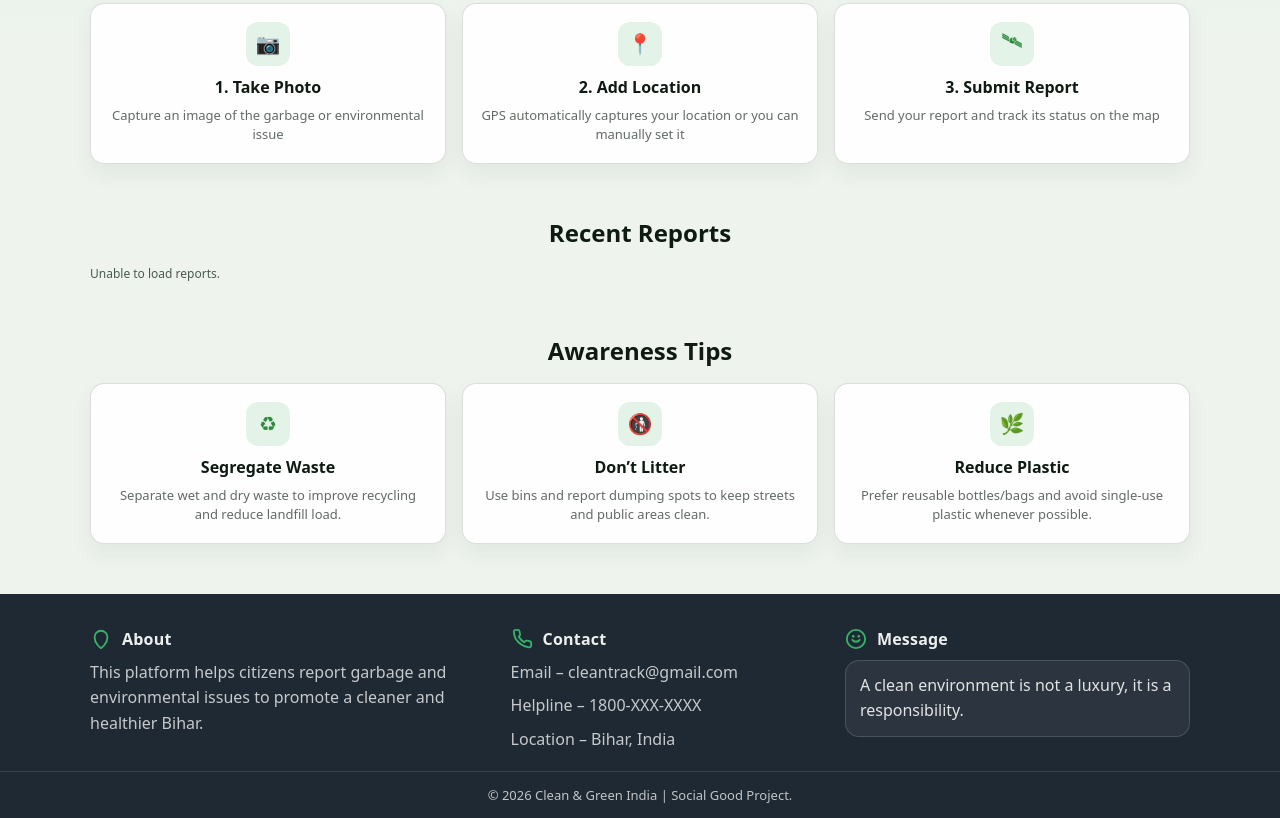
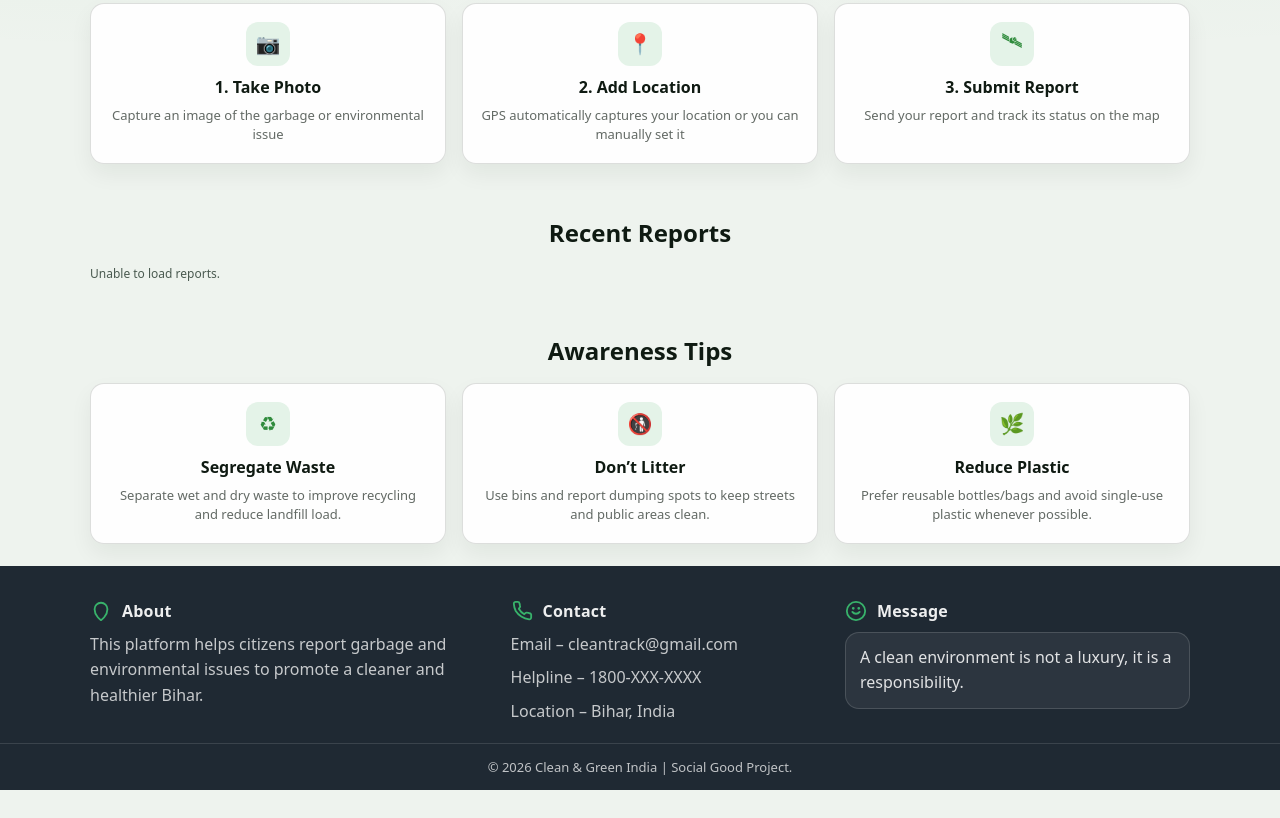
Before and after one commit to Aman-kr01/clean-track, a website: page public/index.html in a window 1280 px wide. Shown: the part 548-1366 px from the top of the page. After the commit the page ends 1338 px from the top, so only its background shows below. Drawn offline with Linux system fonts and the light colour scheme; no server answers.

Commit message:
Fix footer positioning on admin page - ensure footer stays at bottom

```diff
--- a/public/styles.css
+++ b/public/styles.css
@@ -22,6 +22,9 @@ body {
     radial-gradient(1000px 600px at 90% 0%, rgba(46, 164, 79, 0.10), transparent),
     var(--bg);
   color: var(--text);
+  min-height: 100vh;
+  display: flex;
+  flex-direction: column;
 }
 
 .container {
@@ -452,7 +455,7 @@ textarea { min-height: 110px; resize: vertical; }
 }
 
 .site-footer {
-  margin-top: 28px;
+  margin-top: auto;
   background: #1f2933;
   color: rgba(255, 255, 255, 0.92);
 }
```
